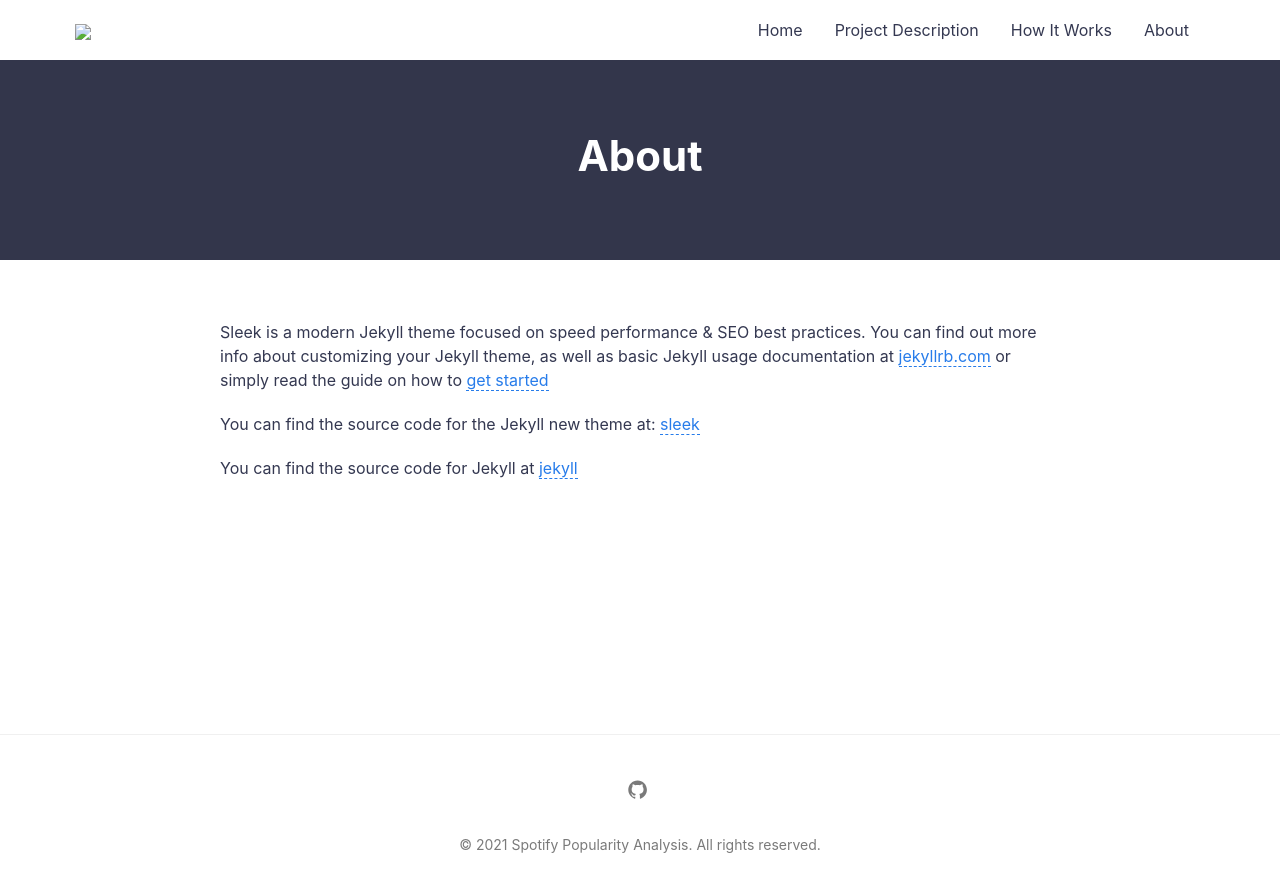
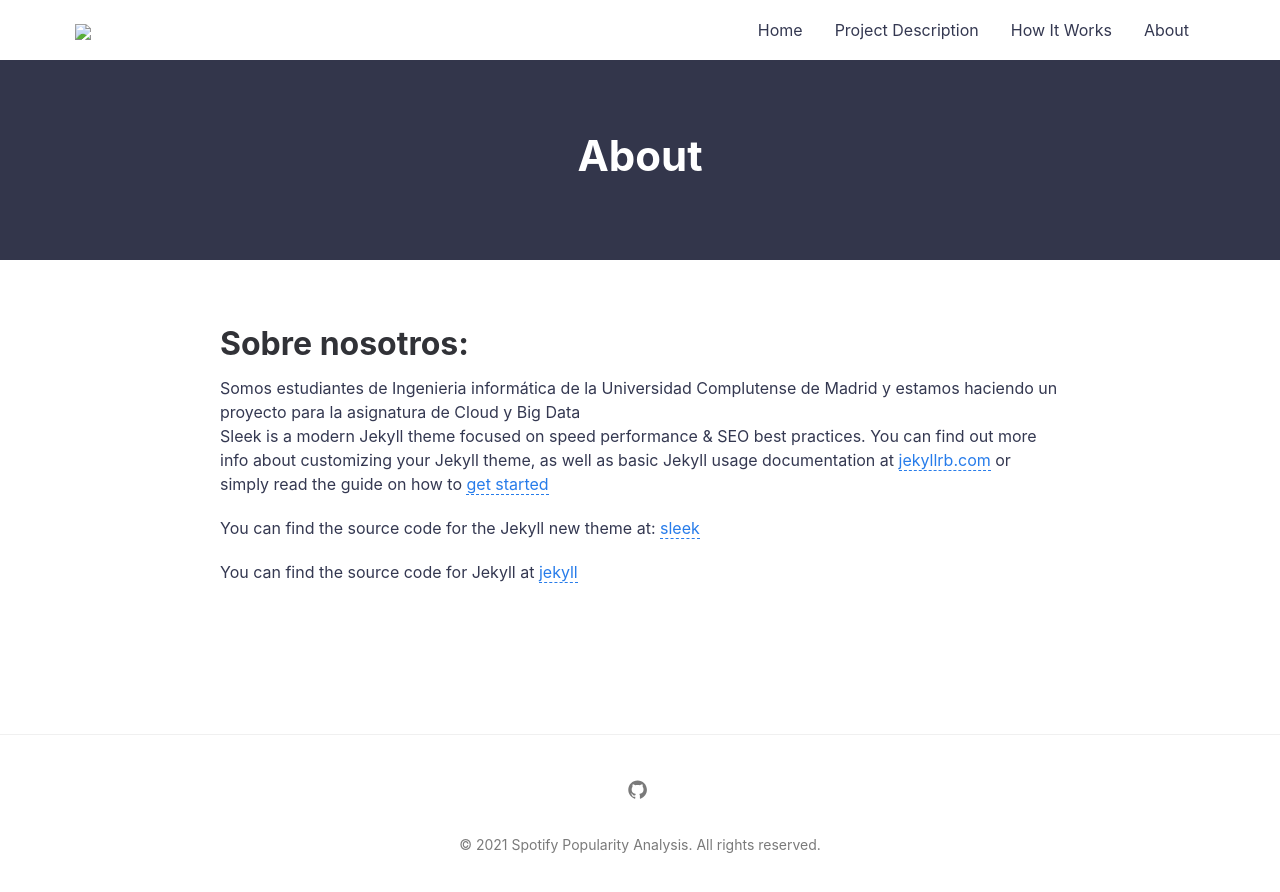
Before and after one commit to begomartinezmr/spotify-popularity-study-web, a Jekyll site: the page built from about.md, in a window 1280 px wide. Shown: the top 892 px of the page. Built offline with Jekyll 4.4.1, drawn with Linux system fonts in a browser that asks for light colours.

Commit message:
about.html
Prueba en about.html

```diff
--- a/about.md
+++ b/about.md
@@ -3,7 +3,10 @@ layout: page
 title: About
 permalink: /about/
 ---
-
+<div class="main_tittle">
+<h1>Sobre nosotros:</h1>
+Somos estudiantes de Ingenieria informática de la Universidad Complutense de Madrid y estamos haciendo un proyecto para la asignatura de Cloud y Big Data
+</div>
 Sleek is a modern Jekyll theme focused on speed performance & SEO best practices. You can find out more info about customizing your Jekyll theme, as well as basic Jekyll usage documentation at [jekyllrb.com](http://jekyllrb.com/) or simply read the guide on how to [get started](/getting-started)
 
 You can find the source code for the Jekyll new theme at:
```
